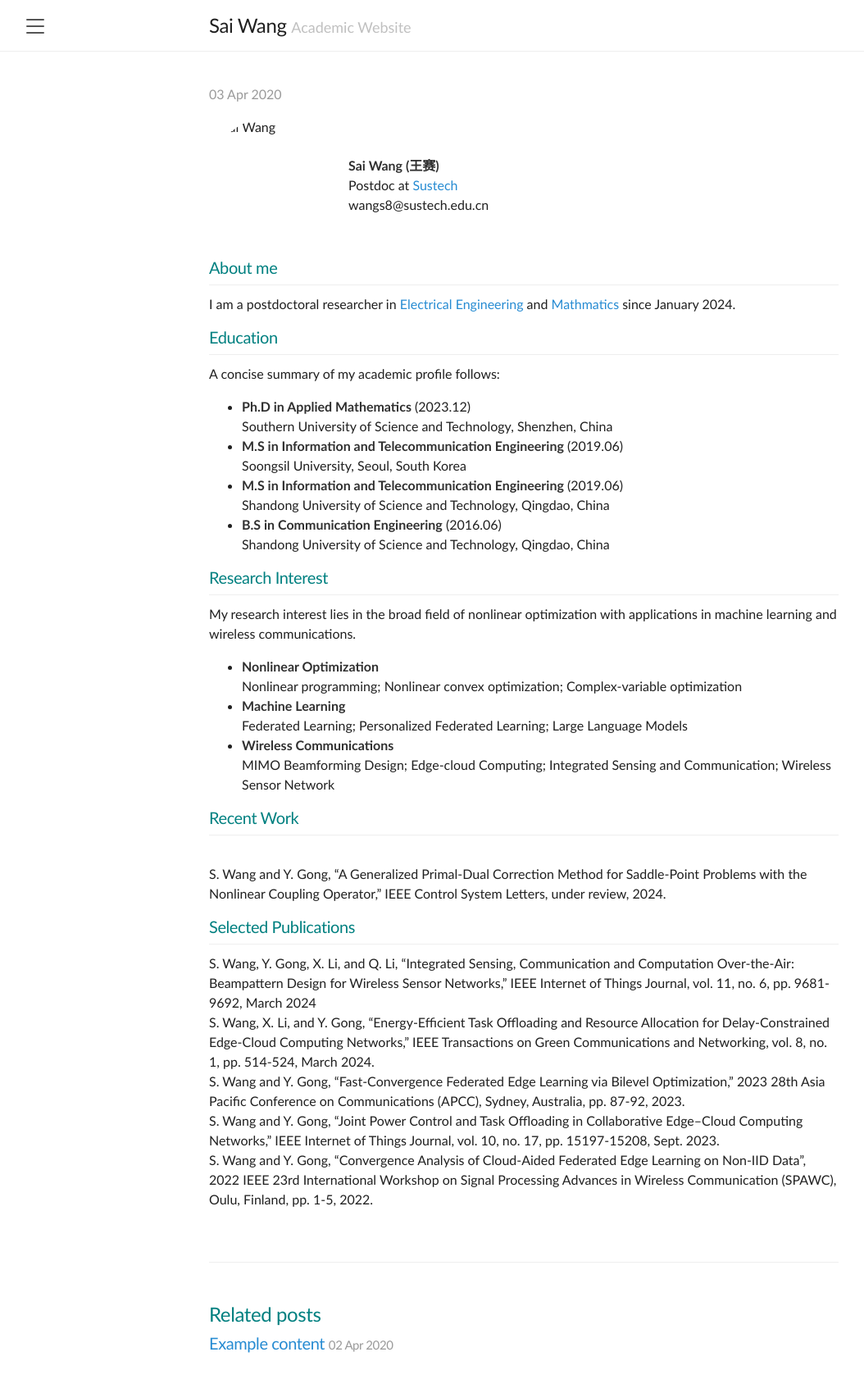
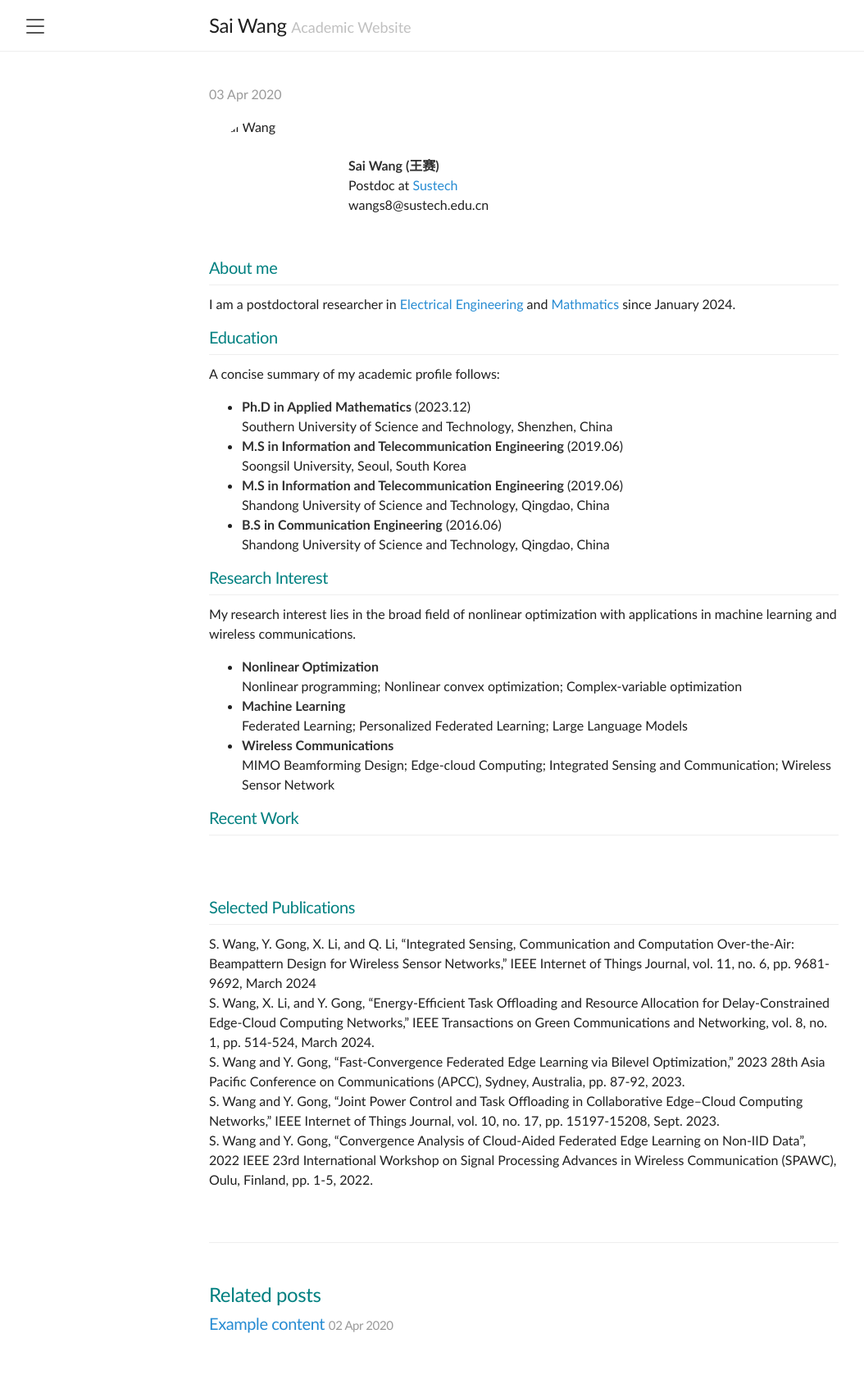
Before and after one commit to Alxendweb/alxendweb.github.io, a Jekyll site: the page built from _posts/2020-04-03-introducing-lanyon.md, in a window 1280 px wide. Shown: the whole page at 82% size, without its empty margins (1-1055 px from the left). Built offline with Jekyll 4.4.1, drawn with Linux system fonts in a browser that asks for light colours; after the commit the page ends 1675 px from its top, so only the background shows below that.

Commit message:
Update 2020-04-03-introducing-lanyon.md

```diff
--- a/_posts/2020-04-03-introducing-lanyon.md
+++ b/_posts/2020-04-03-introducing-lanyon.md
@@ -49,7 +49,7 @@ My research interest lies in the broad field of nonlinear optimization with appl
 ### Recent Work
 ---
 <!--S. Wang and Y. Gong, "Nonlinear convex optimization: From relaxed proximal point algorithm to prediction correction method," Optimization, under review, 2024.--><br>
-S. Wang and Y. Gong, "A Generalized Primal-Dual Correction Method for Saddle-Point Problems with the Nonlinear Coupling Operator," IEEE Control System Letters, under review, 2024.<br>
+<!--S. Wang and Y. Gong, "A Generalized Primal-Dual Correction Method for Saddle-Point Problems with the Nonlinear Coupling Operator," IEEE Control System Letters, under review, 2024.--><br>
 
 
 ### Selected Publications
```
